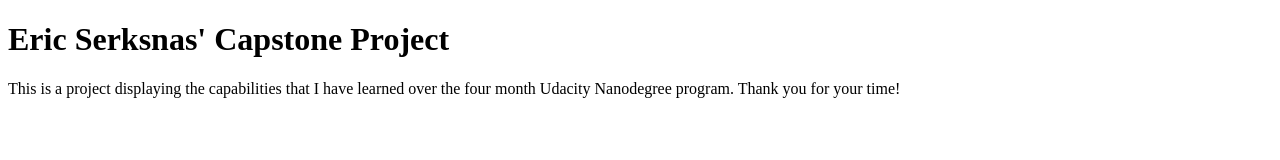
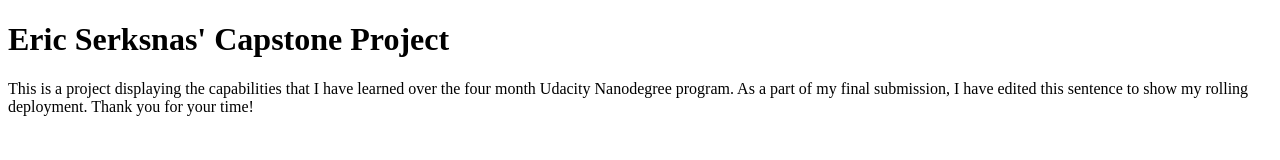
Before and after one commit to eserksnas/capstoneproject, a plain HTML site: page index.html in a window 1280 px wide. Drawn offline with Linux system fonts and the light colour scheme.

Commit message:
Update index.html

```diff
--- a/index.html
+++ b/index.html
@@ -6,7 +6,7 @@
 <body>
 
 <h1>Eric Serksnas' Capstone Project</h1>
-<p>This is a project displaying the capabilities that I have learned over the four month Udacity Nanodegree program. Thank you for your time!</p>
+<p>This is a project displaying the capabilities that I have learned over the four month Udacity Nanodegree program. As a part of my final submission, I have edited this sentence to show my rolling deployment. Thank you for your time!</p>
 
 </body>
 </html>
```
